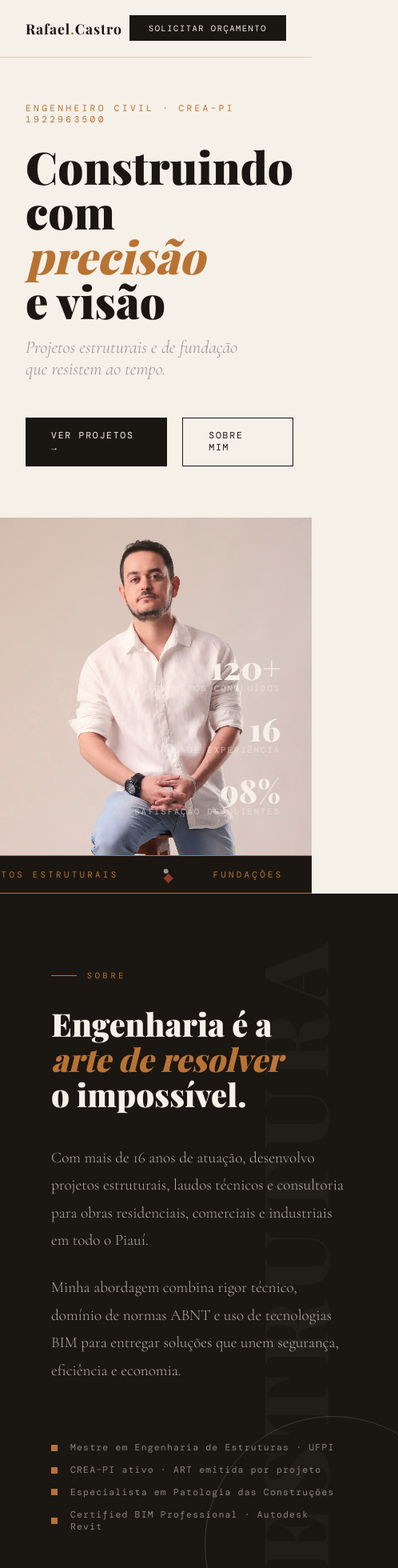
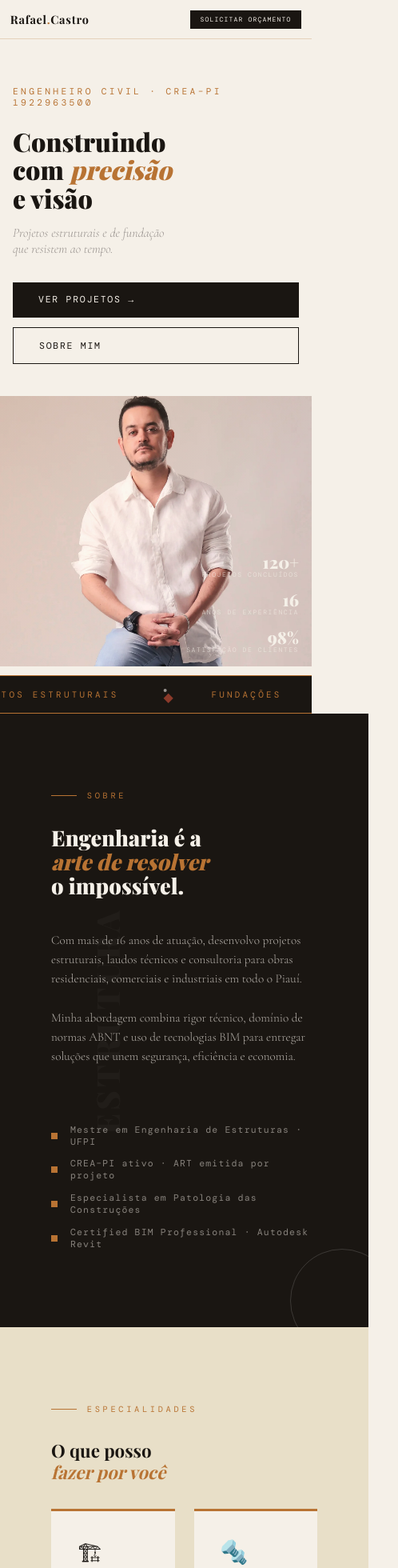
Before and after one commit to AlanManoel/Rafael_Engenheiro, a React (Vite) app: page / in a window 390 px wide. Shown: the top 1960 px of the page at 80% size, 498 px wide, since content can reach past the window. Built offline with nearby package versions, Linux system fonts and the light colour scheme; a web font is replaced by a local one.

Commit message:
Ajeitando a responsividade de todo projeto

```diff
--- a/src/components/NavBar/NavBar.css
+++ b/src/components/NavBar/NavBar.css
@@ -59,3 +59,35 @@
         display: none;
     }
 }
+
+/* Celulares */
+@media (max-width: 600px) {
+  .nav {
+    padding: 1rem 1.2rem;
+  }
+
+  .nav .logo {
+    font-size: 1rem;
+  }
+
+  .navCta {
+    padding: 0.45rem 1rem !important;
+    font-size: 0.55rem !important;
+  }
+}
+
+/* Telas muito pequenas */
+@media (max-width: 400px) {
+  .nav {
+    padding: 0.8rem 0.8rem;
+  }
+
+  .nav .logo {
+    font-size: 0.9rem;
+  }
+
+  .navCta {
+    padding: 0.4rem 0.8rem !important;
+    font-size: 0.5rem !important;
+  }
+}
--- a/src/sections/About/About.css
+++ b/src/sections/About/About.css
@@ -149,3 +149,74 @@
     grid-template-columns: 1fr;
   }
 }
+
+/* Celulares */
+@media (max-width: 600px) {
+  .left,
+  .right {
+    padding: 3rem 1.5rem;
+  }
+
+  .about .title {
+    font-size: 2rem;
+  }
+
+  .text {
+    font-size: 1rem;
+    line-height: 1.6;
+  }
+
+  .specialtiesTitle {
+    font-size: 1.6rem;
+  }
+
+  .card {
+    padding: 1.5rem;
+  }
+
+  .cardTitle {
+    font-size: 1rem;
+  }
+
+  .cardDesc {
+    font-size: 0.65rem;
+  }
+
+  .left::before {
+    font-size: 3.5rem;
+    left: -1rem;
+  }
+}
+
+/* Telas muito pequenas */
+@media (max-width: 400px) {
+  .left,
+  .right {
+    padding: 2.5rem 1rem;
+  }
+
+  .about .title {
+    font-size: 1.7rem;
+  }
+
+  .text {
+    font-size: 0.95rem;
+  }
+
+  .specialtiesTitle {
+    font-size: 1.4rem;
+  }
+
+  .card {
+    padding: 1.2rem;
+  }
+
+  .cardDesc {
+    font-size: 0.6rem;
+  }
+
+  .left::before {
+    font-size: 2.5rem;
+    left: -0.5rem;
+  }
+}
--- a/src/sections/Contact/Contact.css
+++ b/src/sections/Contact/Contact.css
@@ -146,3 +146,84 @@
   .contact { grid-template-columns: 1fr; }
   .left, .right { padding: 4rem 2rem; }
 }
+
+/* Celulares */
+@media (max-width: 600px) {
+  .left,
+  .right {
+    padding: 3rem 1.5rem;
+  }
+
+  .title {
+    font-size: 2rem;
+  }
+
+  .intro {
+    font-size: 1rem;
+  }
+
+  .infoItem {
+    font-size: 0.7rem;
+  }
+
+  .infoIcon {
+    width: 1.8rem;
+    height: 1.8rem;
+    font-size: 0.8rem;
+  }
+
+  .input,
+  .textarea {
+    font-size: 0.7rem;
+    padding: 0.7rem 0.8rem;
+  }
+
+  .submit {
+    font-size: 0.65rem;
+    padding: 0.85rem;
+  }
+
+  .left::after {
+    width: 10rem;
+    height: 10rem;
+    bottom: -3rem;
+    right: -3rem;
+  }
+}
+
+/* Telas muito pequenas */
+@media (max-width: 400px) {
+  .left,
+  .right {
+    padding: 2.5rem 1rem;
+  }
+
+  .title {
+    font-size: 1.7rem;
+  }
+
+  .intro {
+    font-size: 0.95rem;
+  }
+
+  .infoItem {
+    font-size: 0.65rem;
+  }
+
+  .input,
+  .textarea {
+    font-size: 0.65rem;
+  }
+
+  .submit {
+    font-size: 0.6rem;
+    padding: 0.75rem;
+  }
+
+  .left::after {
+    width: 8rem;
+    height: 8rem;
+    bottom: -2rem;
+    right: -2rem;
+  }
+}
--- a/src/sections/Hero/Hero.css
+++ b/src/sections/Hero/Hero.css
@@ -167,3 +167,75 @@
         padding: 8rem 2rem 4rem;
     }
 }
+
+/* Celulares */
+@media (max-width: 600px) {
+  .heroLeft {
+    padding: 7rem 1.5rem 3rem;
+  }
+
+  .hero .title {
+    font-size: 2.5rem;
+    line-height: 1.1;
+  }
+
+  .sub {
+    font-size: 1.1rem;
+    margin-bottom: 2rem;
+  }
+
+  .cta {
+    flex-direction: column;
+    gap: 0.8rem;
+  }
+
+  .heroRight {
+    height: 45vh;
+  }
+
+  .stats {
+    bottom: 1.5rem;
+    right: 1.5rem;
+    gap: 1rem;
+  }
+
+  .statNumber {
+    font-size: 1.6rem;
+  }
+
+  .statLabel {
+    font-size: 0.55rem;
+  }
+}
+
+/* Telas muito pequenas */
+@media (max-width: 400px) {
+  .heroLeft {
+    padding: 6rem 1rem 2.5rem;
+  }
+
+  .hero .title {
+    font-size: 2rem;
+  }
+
+  .sub {
+    font-size: 1rem;
+  }
+
+  .heroRight {
+    height: 40vh;
+  }
+
+  .stats {
+    bottom: 1rem;
+    right: 1rem;
+  }
+
+  .statNumber {
+    font-size: 1.3rem;
+  }
+
+  .statLabel {
+    font-size: 0.5rem;
+  }
+}
--- a/src/sections/Process/Process.css
+++ b/src/sections/Process/Process.css
@@ -88,3 +88,61 @@
   .steps::before { display: none; }
   .step { border-right: none; padding: 0; }
 }
+
+
+/* Celulares */
+@media (max-width: 600px) {
+  .process {
+    padding: 4rem 1.5rem;
+  }
+
+  .title {
+    font-size: 2rem;
+    margin-bottom: 2.5rem;
+  }
+
+  .steps {
+    grid-template-columns: 1fr;
+    gap: 2.5rem;
+  }
+
+  .stepNumber {
+    width: 2.5rem;
+    height: 2.5rem;
+    font-size: 0.65rem;
+    margin-bottom: 1.5rem;
+  }
+
+  .stepTitle {
+    font-size: 1rem;
+  }
+
+  .stepDesc {
+    font-size: 0.65rem;
+  }
+}
+
+/* Telas muito pequenas */
+@media (max-width: 400px) {
+  .process {
+    padding: 3rem 1rem;
+  }
+
+  .title {
+    font-size: 1.7rem;
+  }
+
+  .stepNumber {
+    width: 2.2rem;
+    height: 2.2rem;
+    font-size: 0.6rem;
+  }
+
+  .stepTitle {
+    font-size: 0.9rem;
+  }
+
+  .stepDesc {
+    font-size: 0.6rem;
+  }
+}
--- a/src/sections/Projects/Projects.css
+++ b/src/sections/Projects/Projects.css
@@ -126,3 +126,89 @@
     grid-row: auto;
   }
 }
+
+
+/* Celulares */
+@media (max-width: 600px) {
+  .projects {
+    padding: 4rem 1.5rem;
+  }
+
+  .projects .title {
+    font-size: 2.2rem;
+  }
+
+  .grid {
+    gap: 1rem;
+  }
+
+  .grid .cardProject {
+    min-height: 260px;
+  }
+
+  .grid .img {
+    min-height: 260px;
+  }
+
+  .grid .overlay {
+    padding: 1.5rem;
+  }
+
+  .name {
+    font-size: 1.1rem;
+  }
+
+  .featured .name {
+    font-size: 1.3rem;
+  }
+
+  .detail {
+    font-size: 0.6rem;
+  }
+
+  .tag {
+    top: 1rem;
+    right: 1rem;
+    font-size: 0.55rem;
+    padding: 0.25rem 0.6rem;
+  }
+}
+
+/* Telas muito pequenas */
+@media (max-width: 400px) {
+  .projects {
+    padding: 3rem 1rem;
+  }
+
+  .projects .title {
+    font-size: 1.8rem;
+  }
+
+  .grid .cardProject {
+    min-height: 220px;
+  }
+
+  .grid .img {
+    min-height: 220px;
+  }
+
+  .grid .overlay {
+    padding: 1.2rem;
+  }
+
+  .name {
+    font-size: 1rem;
+  }
+
+  .featured .name {
+    font-size: 1.2rem;
+  }
+
+  .detail {
+    font-size: 0.55rem;
+  }
+
+  .tag {
+    font-size: 0.5rem;
+  }
+}
--- a/src/sections/Testimonials/Testimonials.css
+++ b/src/sections/Testimonials/Testimonials.css
@@ -38,7 +38,9 @@
   color: var(--concrete);
 }
 
-.author strong { color: var(--dark); }
+.author strong {
+  color: var(--dark);
+}
 
 .dots {
   display: flex;
@@ -62,5 +64,65 @@
 }
 
 @media (max-width: 900px) {
-  .testimonials { padding: 5rem 2rem; }
+  .testimonials {
+    padding: 5rem 2rem;
+  }
 }
+
+
+/* Celulares */
+@media (max-width: 600px) {
+  .testimonials {
+    padding: 4rem 1.5rem;
+  }
+
+  .quote {
+    font-size: 1.3rem;
+    line-height: 1.6;
+  }
+
+  .quote::before {
+    font-size: 4rem;
+    top: -1rem;
+    left: -0.3rem;
+  }
+
+  .author {
+    font-size: 0.65rem;
+    letter-spacing: 0.15em;
+  }
+
+  .dots {
+    margin-top: 2rem;
+  }
+
+  .dot {
+    width: 5px;
+    height: 5px;
+  }
+}
+
+/* Telas muito pequenas */
+@media (max-width: 400px) {
+  .testimonials {
+    padding: 3rem 1rem;
+  }
+
+  .quote {
+    font-size: 1.1rem;
+  }
+
+  .quote::before {
+    font-size: 3rem;
+    top: -0.5rem;
+  }
+
+  .author {
+    font-size: 0.6rem;
+  }
+
+  .dot {
+    width: 4px;
+    height: 4px;
+  }
+}
```
